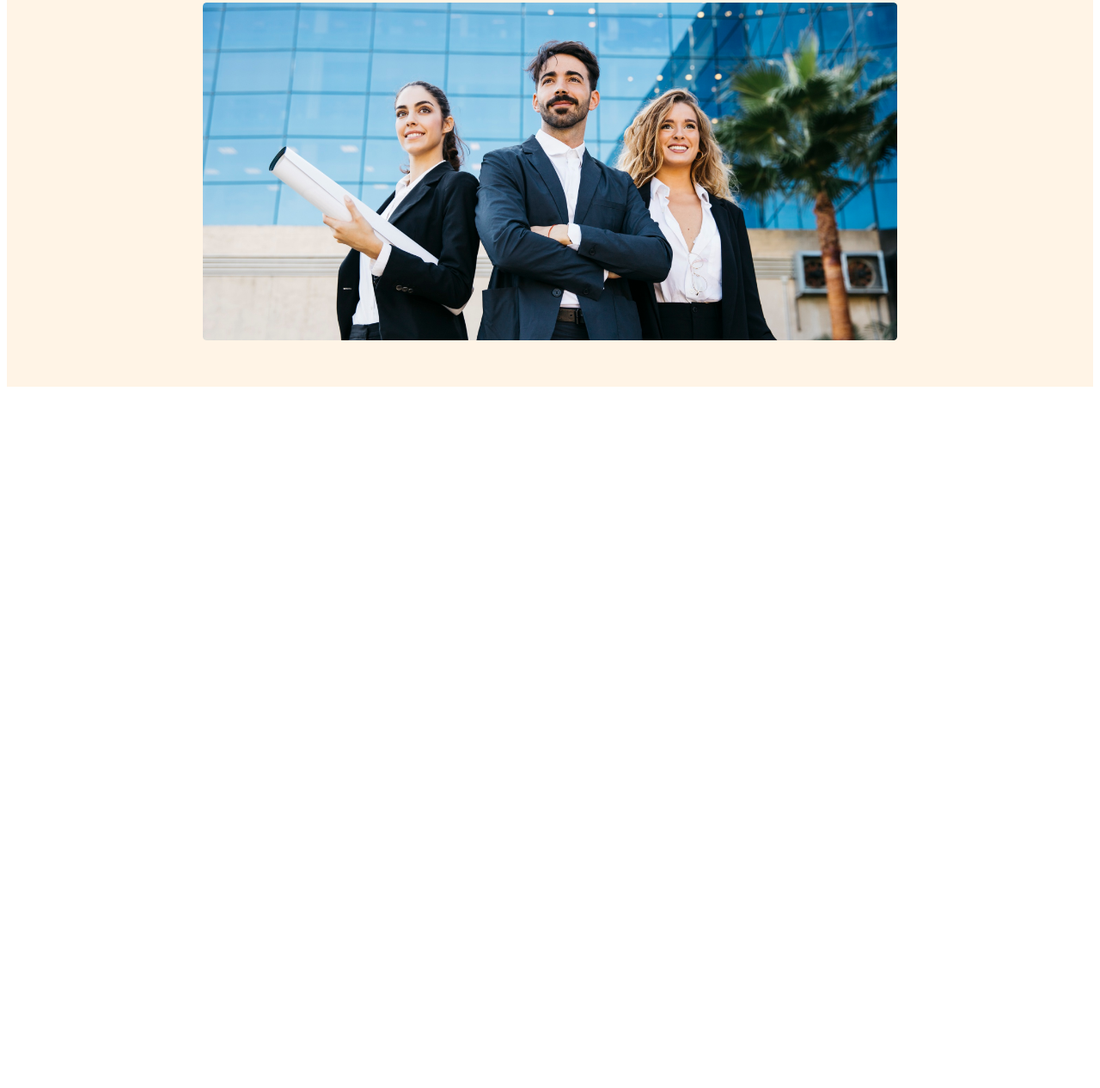
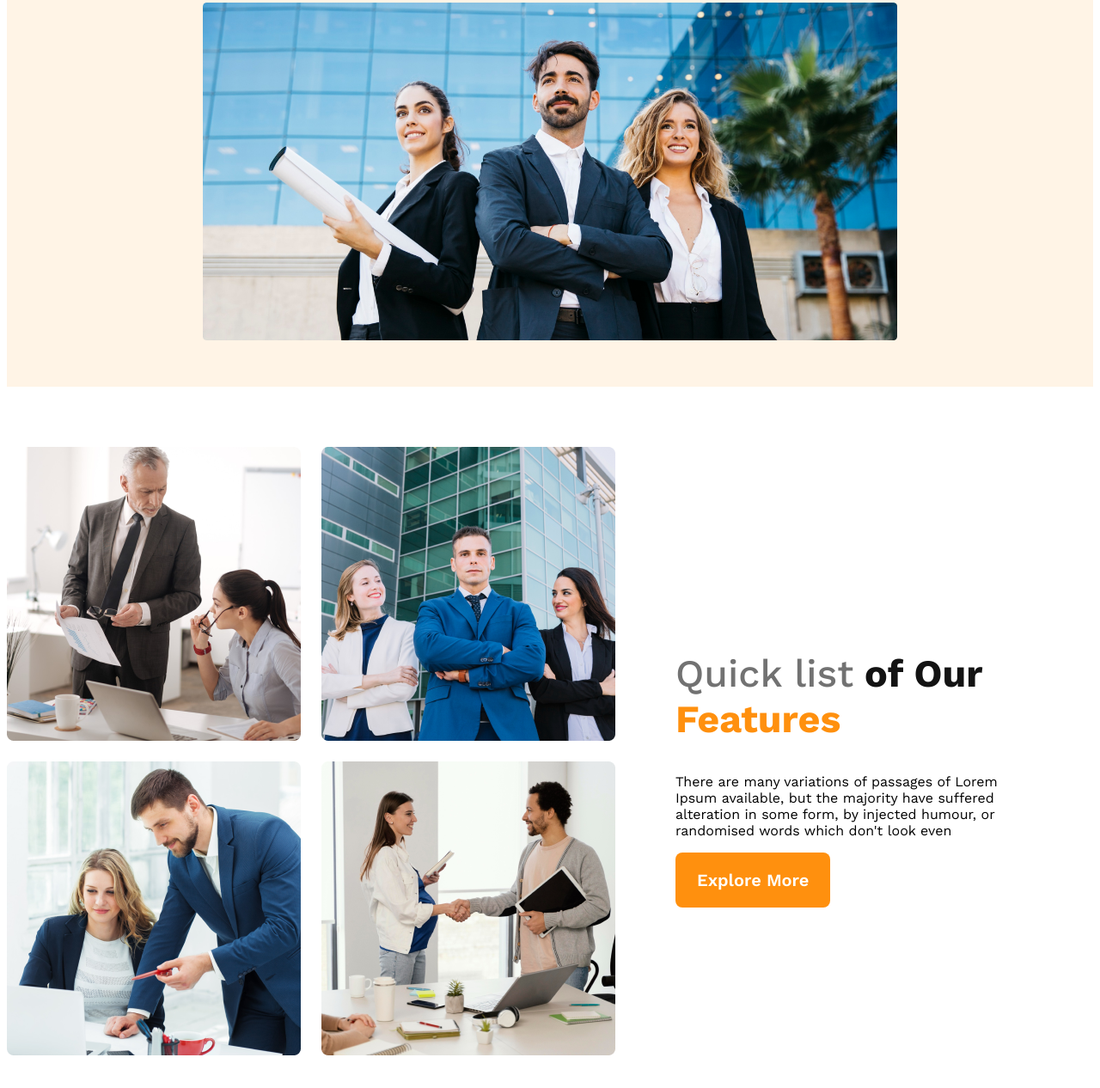
Before and after one commit to soikot-dev/g3-arcitect-website, a plain HTML site: page index.html in a window 1280 px wide. Shown: the part 568-1834 px from the top of the page at 86% size. Before the commit the page ends 1026 px from the top, so only its background shows below. Drawn offline with nearby package versions, Linux system fonts and the light colour scheme.

Commit message:
our team part create

```diff
--- a/css/style.css
+++ b/css/style.css
@@ -17,6 +17,10 @@
     font-size: 1.25rem;
     color: #fff;
     cursor: pointer;
+}
+main{
+   max-width: 1440px;
+   margin: 0 auto;
 }
 /* Header & Nav styles */
 header{
@@ -62,7 +66,40 @@ nav a{
     width: 100%;
     margin-top: 30px;
 }
-
+/* Features Styles */
+#features{
+    padding-top: 70px;
+    padding-bottom: 70px;
+}
+.features-wrap{
+    display: flex;
+    justify-content: space-between;
+}
+.features-img{
+    display: grid;
+    grid-template-columns: repeat(2, 1fr);
+    gap: 1.5rem;
+}
+.features-content{
+    padding-right: 70px;
+    padding-left: 70px;
+    padding-top: 200px;
+}
+.features-header{
+    font-size: 2.8rem;
+}
+.quick-list{
+    font-weight: 500;
+    color: #727272;
+}
+.our-list{
+    font-weight: 700;
+    color: #131313;
+}
+.quick-list-feature{
+    font-weight: 700;
+    color: #FF900E;
+}
 
 /* Responsive media queries */
 /* Mobile devices */
--- a/index.html
+++ b/index.html
@@ -31,7 +31,28 @@
 </header>
 
 <!-- Main Part -->
-<main></main>
+<main>
+    <!-- Features part -->
+    <section id="features">
+        <div class="features-wrap">
+            <div class="features-img">
+                <img src="images/team1.png" alt="">
+                <img src="images/team2.png" alt="">
+                <img src="images/team3.png" alt="">
+                <img src="images/team4.png" alt="">
+            </div>
+            <div class="features-content">
+                <h1 class="features-header">
+                     <span class="quick-list"> Quick list</span> <span class="our-list">of Our </span> <span class="quick-list-feature">Features</span>
+                </h1>
+                <p class="features-description">
+                    There are many variations of passages of Lorem Ipsum available, but the majority have suffered alteration in some form, by injected humour, or randomised words which don't look even
+                </p>
+                <button class="primary-btn">Explore More</button>
+            </div>
+        </div>
+    </section>
+</main>
 
 <!-- Footer Part -->
 <footer></footer>
```
